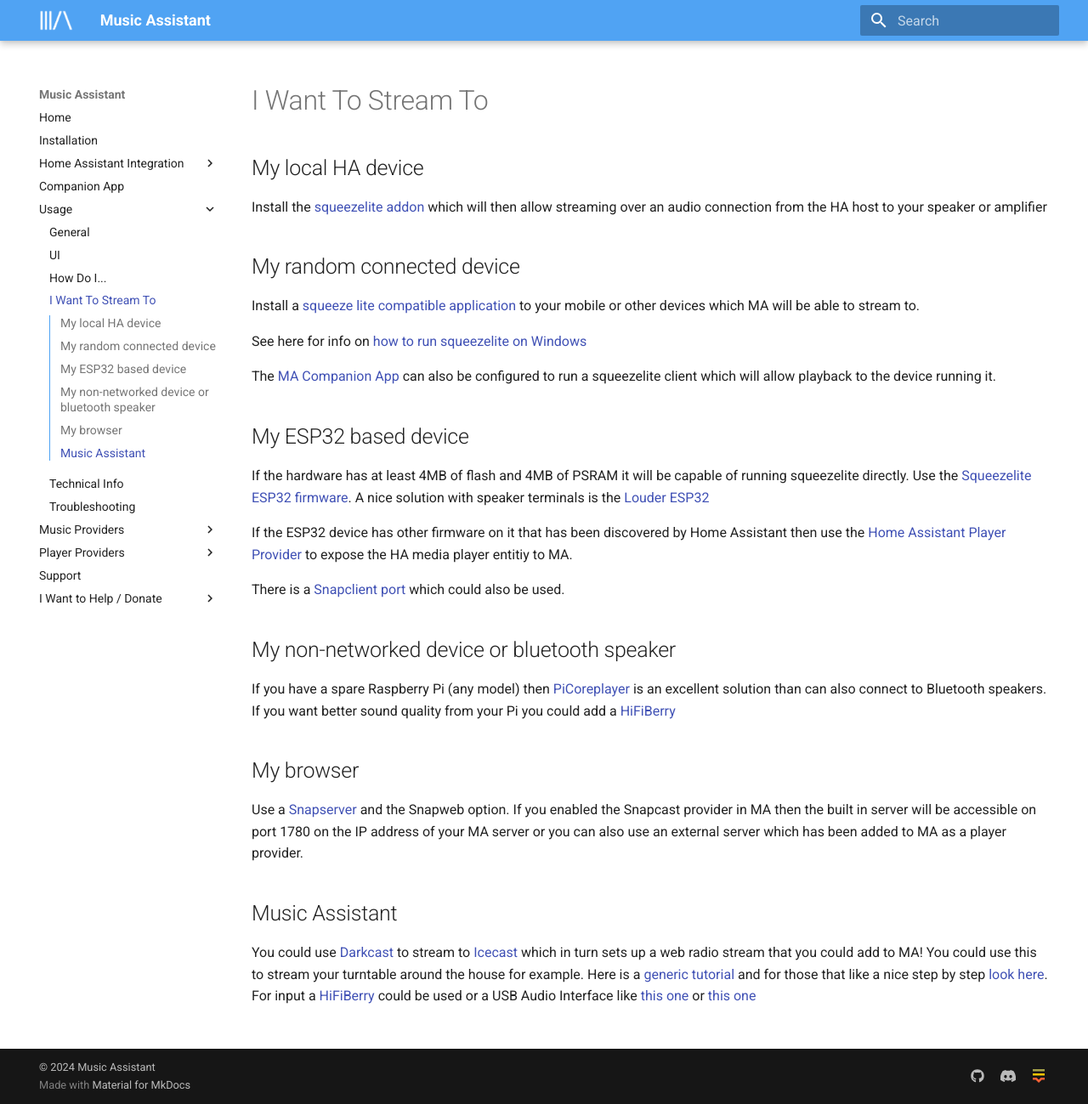
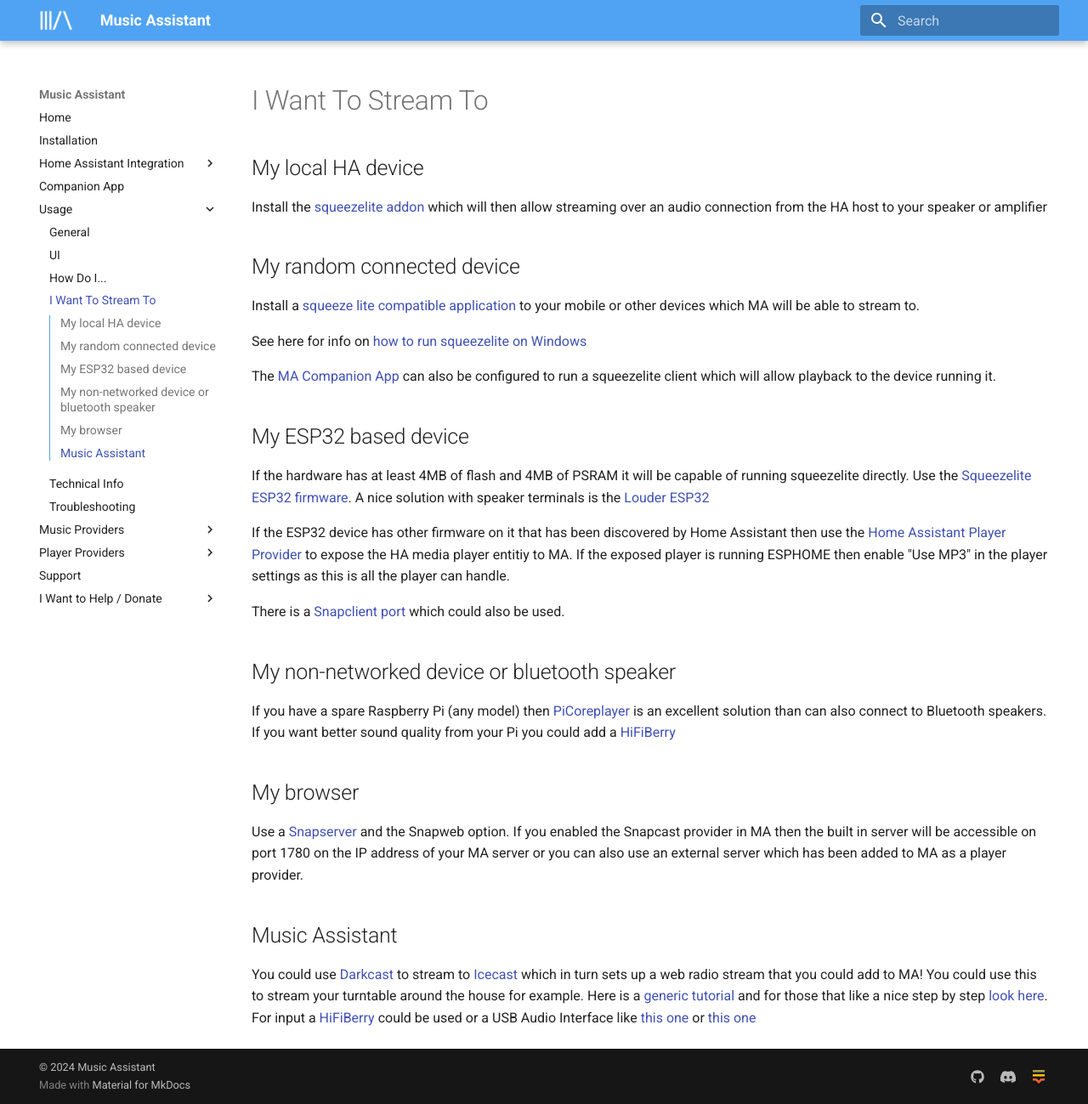
Before and after one commit to pwbriggs/music-assistant.github.io, an MkDocs documentation site: the page built from docs/faq/stream-to.md, in a window 1280 px wide and 1299 px high. Shown: the whole window at 85% size. Built offline with MkDocs 1.6.1 and Material for MkDocs 9.7.7, drawn with Linux system fonts in a browser that asks for light colours.

Commit message:
Add info re ESPHOME

```diff
--- a/docs/faq/stream-to.md
+++ b/docs/faq/stream-to.md
@@ -16,7 +16,7 @@
 If the hardware has at least 4MB of flash and 4MB of PSRAM it will be capable of running squeezelite directly. Use the [Squeezelite ESP32 firmware](https://github.com/sle118/squeezelite-esp32). A nice solution with speaker terminals is the [Louder ESP32](https://www.tindie.com/products/sonocotta/louder-esp32/)
 
 
-If the ESP32 device has other firmware on it that has been discovered by Home Assistant then use the [Home Assistant Player Provider](https://music-assistant.io/integration/installation/) to expose the HA media player entitiy to MA.
+If the ESP32 device has other firmware on it that has been discovered by Home Assistant then use the [Home Assistant Player Provider](https://music-assistant.io/integration/installation/) to expose the HA media player entitiy to MA. If the exposed player is running ESPHOME then enable "Use MP3" in the player settings as this is all the player can handle.
 
 There is a [Snapclient port](https://github.com/jorgenkraghjakobsen/snapclient) which could also be used.
 
```
